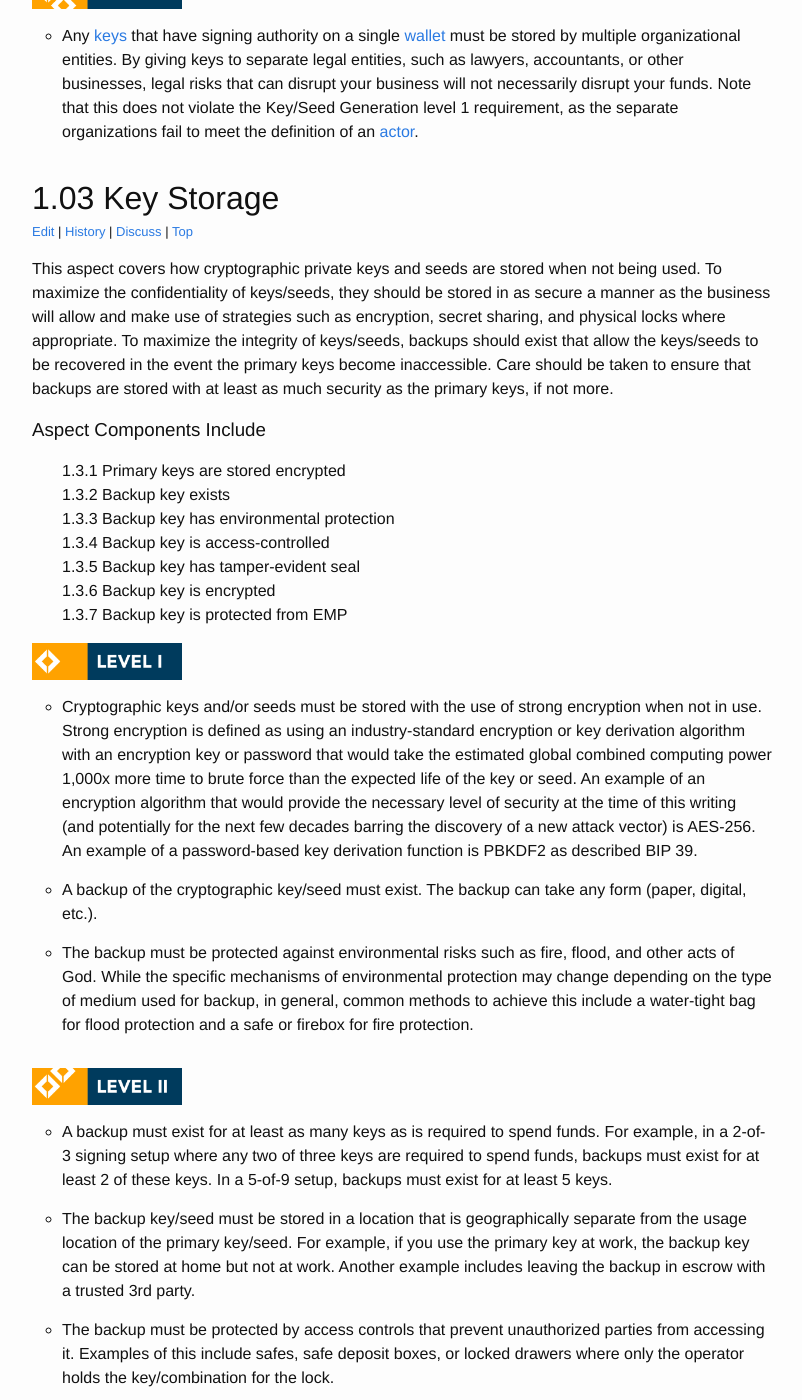
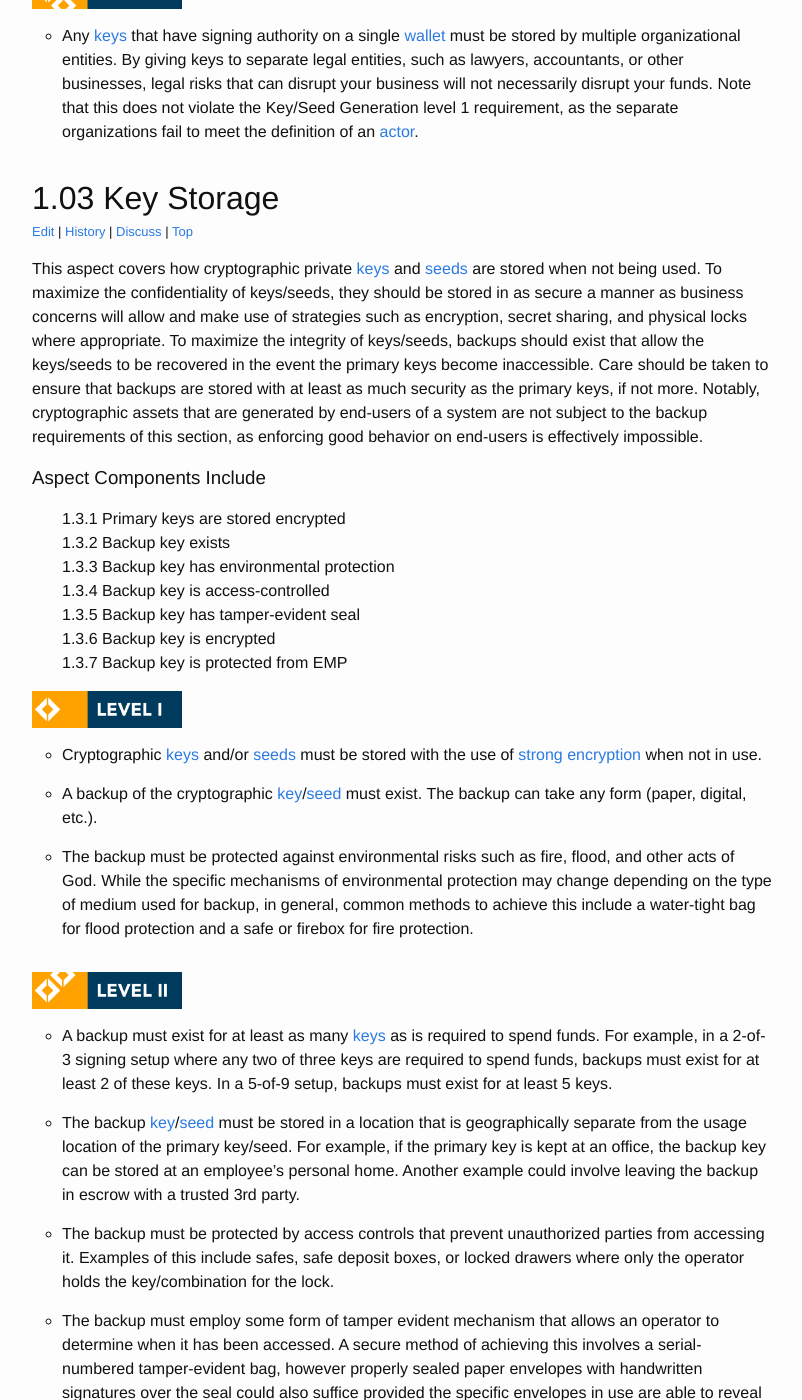
Before and after one commit to CryptoConsortium/CCSS, a Jekyll site: the page built from 1_aspects.html, in a window 1280 px wide and 1400 px high, scrolled down 3359 px. Shown: the whole window, without its empty margins (238-1040 px from the left). Built offline with Jekyll 4.4.1, drawn with Linux system fonts in a browser that asks for light colours; some of the changed text lies outside the part shown.

Commit message:
linkified Key Storage and clarified that backup requirements don't apply to end-user assets (where it's impossible to enforce for any user-facing system)

```diff
--- a/_data/aspects/103-KeyStorage.yml
+++ b/_data/aspects/103-KeyStorage.yml
@@ -14,22 +14,23 @@ file: 103-KeyStorage
 category: Cryptographic Asset Management
 
 description: >
-  This aspect covers how cryptographic private keys and seeds are stored when not being used. To maximize the confidentiality of keys/seeds, they should be stored in as secure a manner as the business will allow and make use of strategies such as encryption, secret sharing, and physical locks where appropriate. To maximize the integrity of keys/seeds, backups should exist that allow the keys/seeds to be recovered in the event the primary keys become inaccessible. Care should be taken to ensure that backups are stored with at least as much security as the primary keys, if not more.
+  This aspect covers how cryptographic private [keys](#key) and [seeds](#seed) are stored when not being used. To maximize the confidentiality of keys/seeds, they should be stored in as secure a manner as business concerns will allow and make use of strategies such as encryption, secret sharing, and physical locks where appropriate. To maximize the integrity of keys/seeds, backups should exist that allow the keys/seeds to be recovered in the event the primary keys become inaccessible. Care should be taken to ensure that backups are stored with at least as much security as the primary keys, if not more.
+  Notably, cryptographic assets that are generated by end-users of a system are not subject to the backup requirements of this section, as enforcing good behavior on end-users is effectively impossible.
 
 level_one:
-  - Cryptographic keys and/or seeds must be stored with the use of strong encryption when not in use. Strong encryption is defined as using an industry-standard encryption or key derivation algorithm with an encryption key or password that would take the estimated global combined computing power 1,000x more time to brute force than the expected life of the key or seed. An example of an encryption algorithm that would provide the necessary level of security at the time of this writing (and potentially for the next few decades barring the discovery of a new attack vector) is AES-256. An example of a password-based key derivation function is PBKDF2 as described BIP 39.
-  - A backup of the cryptographic key/seed must exist. The backup can take any form (paper, digital, etc.).
+  - Cryptographic [keys](#key) and/or [seeds](#seed) must be stored with the use of [strong encryption](#strong-encryption) when not in use.
+  - A backup of the cryptographic [key](#key)/[seed](#seed) must exist. The backup can take any form (paper, digital, etc.).
   - The backup must be protected against environmental risks such as fire, flood, and other acts of God. While the specific mechanisms of environmental protection may change depending on the type of medium used for backup, in general, common methods to achieve this include a water-tight bag for flood protection and a safe or firebox for fire protection.
 
 level_two:
-  - A backup must exist for at least as many keys as is required to spend funds. For example, in a 2-of-3 signing setup where any two of three keys are required to spend funds, backups must exist for at least 2 of these keys. In a 5-of-9 setup, backups must exist for at least 5 keys.
-  - The backup key/seed must be stored in a location that is geographically separate from the usage location of the primary key/seed. For example, if you use the primary key at work, the backup key can be stored at home but not at work. Another example includes leaving the backup in escrow with a trusted 3rd party.
+  - A backup must exist for at least as many [keys](#key) as is required to spend funds. For example, in a 2-of-3 signing setup where any two of three keys are required to spend funds, backups must exist for at least 2 of these keys. In a 5-of-9 setup, backups must exist for at least 5 keys.
+  - The backup [key](#key)/[seed](#seed) must be stored in a location that is geographically separate from the usage location of the primary key/seed. For example, if the primary key is kept at an office, the backup key can be stored at an employee's personal home. Another example could involve leaving the backup in escrow with a trusted 3rd party.
   - The backup must be protected by access controls that prevent unauthorized parties from accessing it. Examples of this include safes, safe deposit boxes, or locked drawers where only the operator holds the key/combination for the lock.
   - The backup must employ some form of tamper evident mechanism that allows an operator to determine when it has been accessed. A secure method of achieving this involves a serial-numbered tamper-evident bag, however properly sealed paper envelopes with handwritten signatures over the seal could also suffice provided the specific envelopes in use are able to reveal evidence of tampering.
 
 level_three:
-  - Backups of cryptographic keys and/or seeds must be stored with the use of strong encryption when not in use that is at least equal to the security prescribed for cryptographic keys/seeds above. If backups use a less-secure mechanism than the key/seed itself, the system should not be certified as Level III.
-  - Backups are resistant to electromagnetic pulses that could induce currents in electronics and damage the data stored within. A common methodology to secure against this risk is to store the seed in Extended Key format on paper, wood, metal, or on another non-digital medium, or to place the digital medium within a sealed faraday bag designed to protect contents from electro-magnetic interference.
+  - Backups of cryptographic [keys](#key) and/or [seeds](#seed) must be stored with the use of [strong encryption](#strong-encryption) when not in use that is at least equal to the security prescribed for cryptographic keys/seeds above. If backups use a less-secure mechanism than the key/seed itself, the system can not be certified as Level III.
+  - Backups are resistant to electromagnetic pulses that could induce currents in electronics and damage the data stored within. A common methodology to secure against this risk is to store a [seed](#seed) or [key](#key) on paper, wood, metal, or on another non-digital medium, or to place the digital medium within a sealed faraday bag designed to protect contents from electro-magnetic interference.
 
 
 components:
--- a/_data/definitions/Key.yml
+++ b/_data/definitions/Key.yml
@@ -3,4 +3,5 @@ id: key
 term: Key
 file: Key
 description: >
-  (stub) A cryptographic key is a (usually) secret input to a cryptographic function. [Wikipedia](https://en.wikipedia.org/wiki/Key_%28cryptography%29)
+  (stub) A cryptographic key is an input to a cryptographic function. [Wikipedia](https://en.wikipedia.org/wiki/Key_%28cryptography%29)
+  In [public-key cryptography](https://en.wikipedia.org/wiki/Public-key_cryptography) a public key is used to encrypt data that can only be decrypted using a corresponding private key. Similarly, the private key can be used to generate irreproducible [signatures](#signature) for arbitrary data which the public key can verify.
--- /dev/null
+++ b/_data/definitions/Signature.yml
@@ -0,0 +1,6 @@
+
+id: signature
+file: Signature
+term: Digital Signature
+description: >
+  (stub) [Wikipedia](https://en.wikipedia.org/wiki/Digital_signature)
--- a/_data/definitions/StrongEncryption.yml
+++ b/_data/definitions/StrongEncryption.yml
@@ -3,4 +3,6 @@ id: strong-encryption
 term: Strong Encryption
 file: StrongEncryption
 description: >
-  A system for [encrypting](https://en.wikipedia.org/wiki/Encryption) data such that the encrypted ciphertext will prove resistant to cryptanalysis for as long as it is essential that the encrypted data remain a secret. [Wikipedia](https://en.wikipedia.org/wiki/Strong_cryptography)
+  A system for [encrypting](https://en.wikipedia.org/wiki/Encryption) data using an industry-standard encryption or key derivation algorithm with an encryption key or password *such that* modern cryptanalysis techniques would require the estimated global combined computing power and 1,000x more time than the expected life of the key or seed to decrypt the encrypted data.
+  An example of an encryption algorithm that would provide the necessary level of security at the time of this writing (and potentially for the next few decades barring the discovery of a new attack vector) is AES-256. An example of a password-based key derivation function is [PBKDF2](https://en.wikipedia.org/wiki/PBKDF2) as described [BIP 39](https://github.com/bitcoin/bips/blob/master/bip-0039.mediawiki).
+  [Wikipedia](https://en.wikipedia.org/wiki/Strong_cryptography)
```
